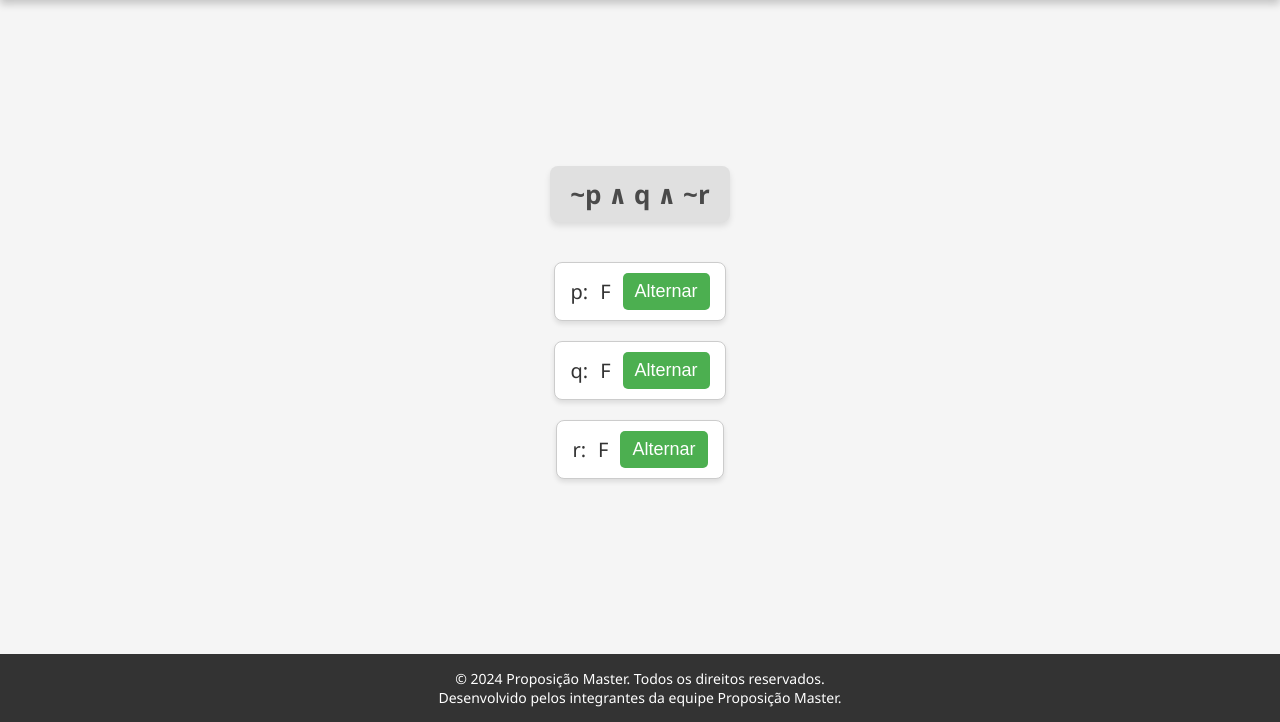
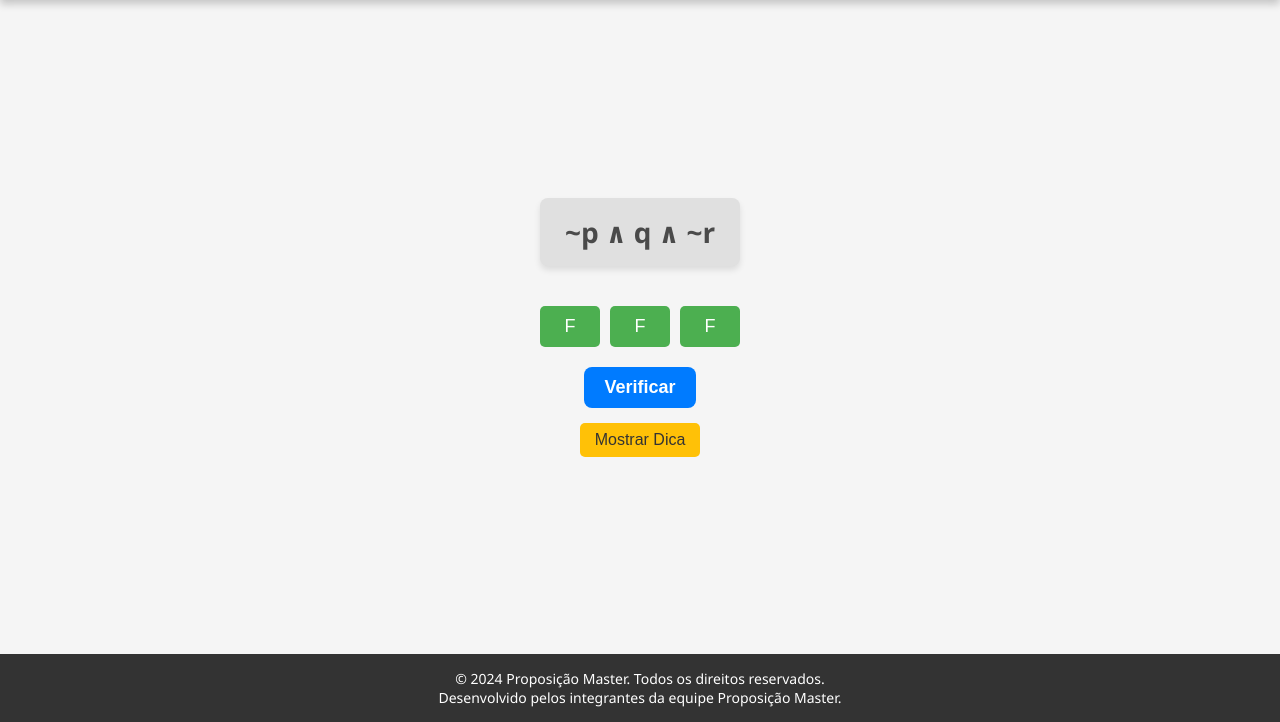
Before and after one commit to EduardoAmericoo/Projeto-Logica, a Django app: page /game/ in a window 1280 px wide. Shown: the part 78-800 px from the top of the page. Run offline with Django 5.2, Linux system fonts and the light colour scheme.

Commit message:
Atualização do desenvolvimento do jogo

```diff
--- a/proposicao_master/task/templates/game.html
+++ b/proposicao_master/task/templates/game.html
@@ -3,7 +3,7 @@
 <head>
   <meta charset="UTF-8">
   <meta name="viewport" content="width=device-width, initial-scale=1.0">
-  <title>Game</title>
+  <title>Proposição Master - Jogo</title>
   <style>
     /* Reset básico */
     * {
@@ -12,7 +12,7 @@
       box-sizing: border-box;
     }
 
-    /* Estilização do corpo da página para layout flex */
+    /* Estilização do corpo da página */
     body {
       display: flex;
       flex-direction: column;
@@ -22,7 +22,7 @@
       color: #333;
     }
 
-    /* Estilização da navbar */
+    /* Navbar */
     .navbar {
       width: 100%;
       background-color: #4a4a4a;
@@ -33,7 +33,6 @@
       box-shadow: 0 4px 8px rgba(0, 0, 0, 0.2);
     }
 
-    /* Estilização do título na navbar */
     .navbar h1 {
       color: #f0f0f0;
       font-size: 28px;
@@ -49,58 +48,99 @@
       justify-content: center;
       flex: 1;
       padding: 20px;
+      text-align: center;
     }
 
-    /* Estilização da proposição */
+    /* Proposição */
     .proposicao {
-      font-size: 26px;
+      font-size: 28px;
       font-weight: bold;
       color: #4a4a4a;
-      margin-bottom: 30px;
+      margin-bottom: 20px;
       background-color: #e0e0e0;
-      padding: 10px 20px;
+      padding: 15px 25px;
       border-radius: 8px;
       box-shadow: 0 4px 6px rgba(0, 0, 0, 0.1);
     }
 
-    /* Estilização das opções de Verdadeiro/Falso */
-    .opcao {
-      display: inline-flex;
-      align-items: center;
-      margin: 10px;
-      background-color: #ffffff;
-      border: 1px solid #cccccc;
-      border-radius: 8px;
-      padding: 10px 15px;
-      box-shadow: 0 3px 5px rgba(0, 0, 0, 0.1);
+    /* Contêiner de opções Verdadeiro/Falso */
+    .opcoes-container {
+      display: flex;
+      justify-content: center;
+      gap: 10px;
+      margin-top: 20px;
     }
 
-    /* Texto da variável */
-    .opcao span {
-      font-size: 20px;
-      margin-right: 12px;
-      color: #333;
-      font-weight: 500;
-    }
-
-    /* Botão de alternar */
+    /* Botões de alternância V/F */
     .botao-alternar {
       font-size: 18px;
-      padding: 8px 12px;
+      padding: 10px 20px;
       cursor: pointer;
       color: #ffffff;
       background-color: #4caf50;
       border: none;
       border-radius: 5px;
       transition: background-color 0.3s;
+      width: 60px;
     }
 
-    /* Efeito de hover no botão */
     .botao-alternar:hover {
       background-color: #388e3c;
     }
 
-    /* Estilização do rodapé */
+    /* Botão de verificar */
+    .btn-verificar {
+      margin-top: 20px;
+      padding: 10px 20px;
+      font-size: 18px;
+      font-weight: bold;
+      background-color: #007bff;
+      color: #fff;
+      border: none;
+      border-radius: 8px;
+      cursor: pointer;
+      transition: background-color 0.3s, transform 0.2s;
+    }
+
+    .btn-verificar:hover {
+      background-color: #0056b3;
+      transform: scale(1.05);
+    }
+
+    .btn-verificar:active {
+      transform: scale(0.98);
+    }
+
+    /* Botão e contêiner de dicas */
+    .dica-container {
+      margin-top: 20px;
+      background-color: #fff3cd;
+      border: 1px solid #ffeeba;
+      padding: 15px;
+      border-radius: 8px;
+      color: #856404;
+      font-size: 16px;
+      box-shadow: 0 4px 6px rgba(0, 0, 0, 0.1);
+      text-align: left;
+    }
+
+    .btn-dica {
+      margin-top: 15px;
+      padding: 8px 15px;
+      font-size: 16px;
+      background-color: #ffc107;
+      color: #333;
+      border: none;
+      border-radius: 5px;
+      cursor: pointer;
+      transition: background-color 0.3s;
+    }
+
+    .btn-dica:hover {
+      background-color: #e0a800;
+    }
+
+    /* Rodapé */
     footer {
       width: 100%;
       background-color: #333;
@@ -109,66 +149,50 @@
       padding: 15px;
       font-size: 14px;
     }
-
-    /* Layout responsivo */
-    @media (max-width: 600px) {
-      .navbar h1 {
-        font-size: 24px;
-      }
-      .proposicao {
-        font-size: 22px;
-      }
-      footer {
-        font-size: 12px;
-      }
-    }
   </style>
 </head>
 <body>
-
-<!-- Navbar com o nome centralizado -->
 <div class="navbar">
   <h1>Proposição Master</h1>
 </div>
 
-<!-- Conteúdo principal -->
 <div class="content">
   <!-- Proposição lógica -->
   <div class="proposicao">~p ∧ q ∧ ~r</div>
 
-  <!-- Opções de Verdadeiro/Falso para cada variável -->
-  <div class="opcao">
-    <span>p:</span>
-    <span id="valor-p">F</span>
-    <button class="botao-alternar" onclick="alternarValor('p')">Alternar</button>
-  </div>
+  <!-- Contêiner de opções Verdadeiro/Falso -->
+  <form method="POST" action="{% url 'game' %}">
+    {% csrf_token %}
+    <div class="opcoes-container">
+      <button type="submit" name="toggle" value="p" class="botao-alternar">{{ valores.p }}</button>
+      <button type="submit" name="toggle" value="q" class="botao-alternar">{{ valores.q }}</button>
+      <button type="submit" name="toggle" value="r" class="botao-alternar">{{ valores.r }}</button>
+    </div>
+    <button type="submit" class="btn-verificar" name="verificar" value="verificar">Verificar</button>
+  </form>
 
-  <div class="opcao">
-    <span>q:</span>
-    <span id="valor-q">F</span>
-    <button class="botao-alternar" onclick="alternarValor('q')">Alternar</button>
-  </div>
+  <!-- Botão e exibição de dicas -->
+  {% if mostrar_dica %}
+    <form method="POST" action="{% url 'game' %}">
+      {% csrf_token %}
+      <button type="submit" class="btn-dica" name="mostrar_dica">Mostrar Dica</button>
+    </form>
+  {% endif %}
 
-  <div class="opcao">
-    <span>r:</span>
-    <span id="valor-r">F</span>
-    <button class="botao-alternar" onclick="alternarValor('r')">Alternar</button>
-  </div>
+  {% if dica_atual %}
+    <div class="dica-container">
+      <p>{{ dica_atual }}</p>
+    </div>
+  {% endif %}
+
+  {% if resultado %}
+    <div class="resultado">{{ resultado }}</div>
+  {% endif %}
 </div>
 
-<script>
-  // Função para alternar entre "F" e "V"
-  function alternarValor(letra) {
-    const elemento = document.getElementById(`valor-${letra}`);
-    elemento.textContent = elemento.textContent === 'F' ? 'V' : 'F';
-  }
-</script>
-
-<!-- Rodapé fixado na parte inferior -->
 <footer>
   <p>&copy; 2024 Proposição Master. Todos os direitos reservados.</p>
   <p>Desenvolvido pelos integrantes da equipe Proposição Master.</p>
 </footer>
-
 </body>
 </html>
--- a/proposicao_master/task/views.py
+++ b/proposicao_master/task/views.py
@@ -7,8 +7,47 @@ from .forms import JogadorForm
 def jogo_view(request):
     return render(request, 'home.html')
 
+
+valores_iniciais = {'p': 'F', 'q': 'F', 'r': 'F'}
+
 def game_view(request):
-    return render(request, 'game.html')
+    valores = request.session.get('valores', valores_iniciais.copy())
+    dicas = [
+        "Lembre-se: '~p' significa a negação de p.",
+        "Para o operador '^', ambas as proposições devem ser verdadeiras.",
+        "Tente ajustar os valores para que cada proposição atenda à condição correta."
+    ]
+    dicas_vistas = request.session.get('dicas_vistas', 0)
+    verificacoes = request.session.get('verificacoes', 0)  # Contagem de verificações
+    resultado = None
+    resposta_correta = {'p': 'V', 'q': 'V', 'r': 'F'}
+
+    if request.method == 'POST':
+        if 'mostrar_dica' in request.POST and dicas_vistas < len(dicas):
+            dicas_vistas += 1
+        elif 'toggle' in request.POST:
+            letra = request.POST['toggle']
+            valores[letra] = 'V' if valores[letra] == 'F' else 'F'
+        elif 'verificar' in request.POST:
+            verificacoes += 1  # Incrementa a contagem de verificações
+            if valores == resposta_correta:
+                resultado = f"Parabéns! Você acertou com {verificacoes} tentativas."
+                # Aqui você pode salvar a contagem no banco de dados, por exemplo:
+                # Jogador.objects.create(nome=request.session['nome'], pontuacao=verificacoes)
+            else:
+                resultado = "Algumas respostas estão incorretas. Tente novamente!"
+
+        # Atualiza a sessão
+        request.session['valores'] = valores
+        request.session['dicas_vistas'] = dicas_vistas
+        request.session['verificacoes'] = verificacoes
+
+    return render(request, 'game.html', {
+        'valores': valores,
+        'resultado': resultado,
+        'dica_atual': dicas[dicas_vistas - 1] if dicas_vistas > 0 else None,
+        'mostrar_dica': dicas_vistas < len(dicas),
+    })
 
 # Exibir a leaderboard
 
```
Also changed, not shown: proposicao_master/db.sqlite3.
